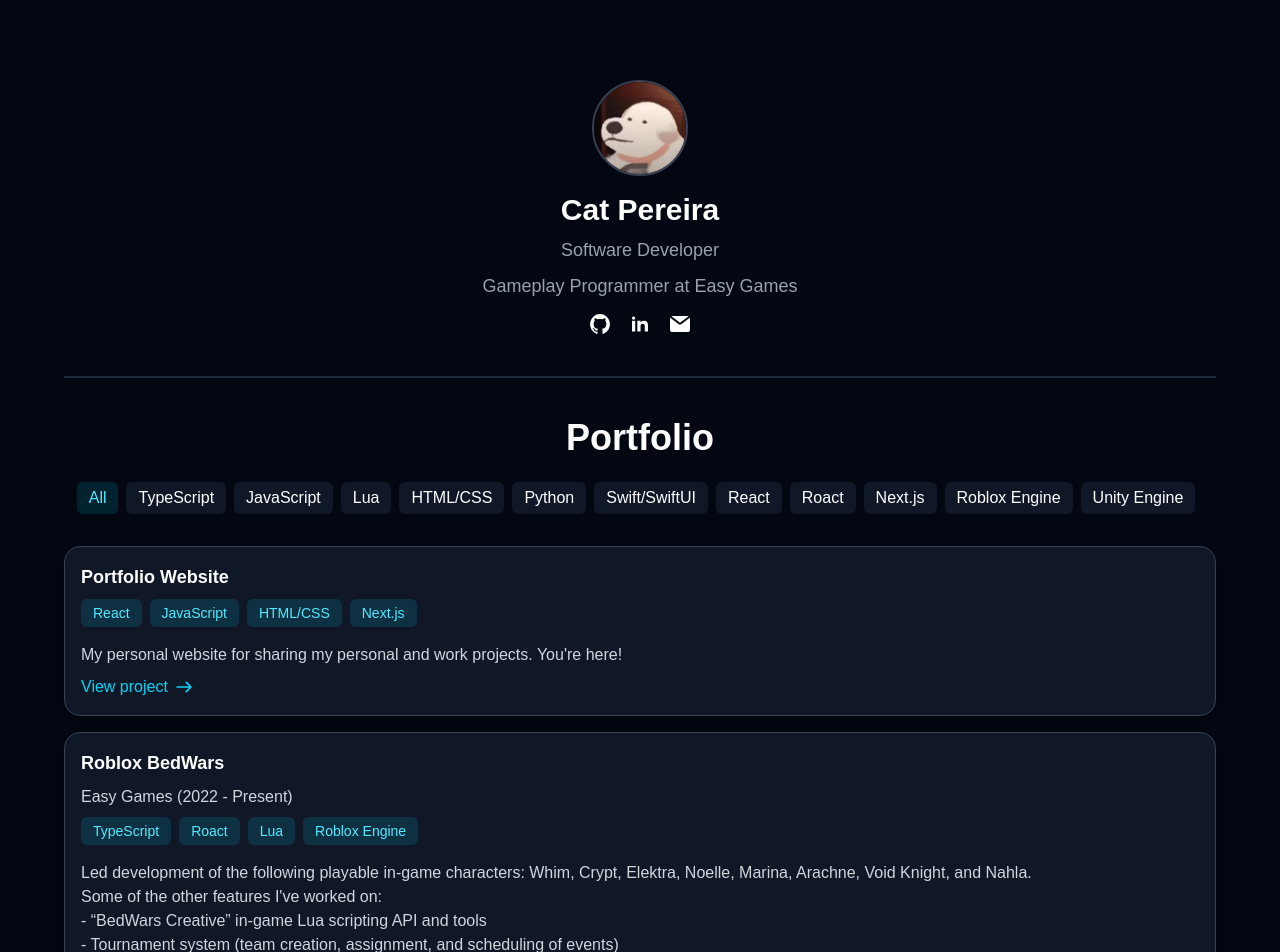
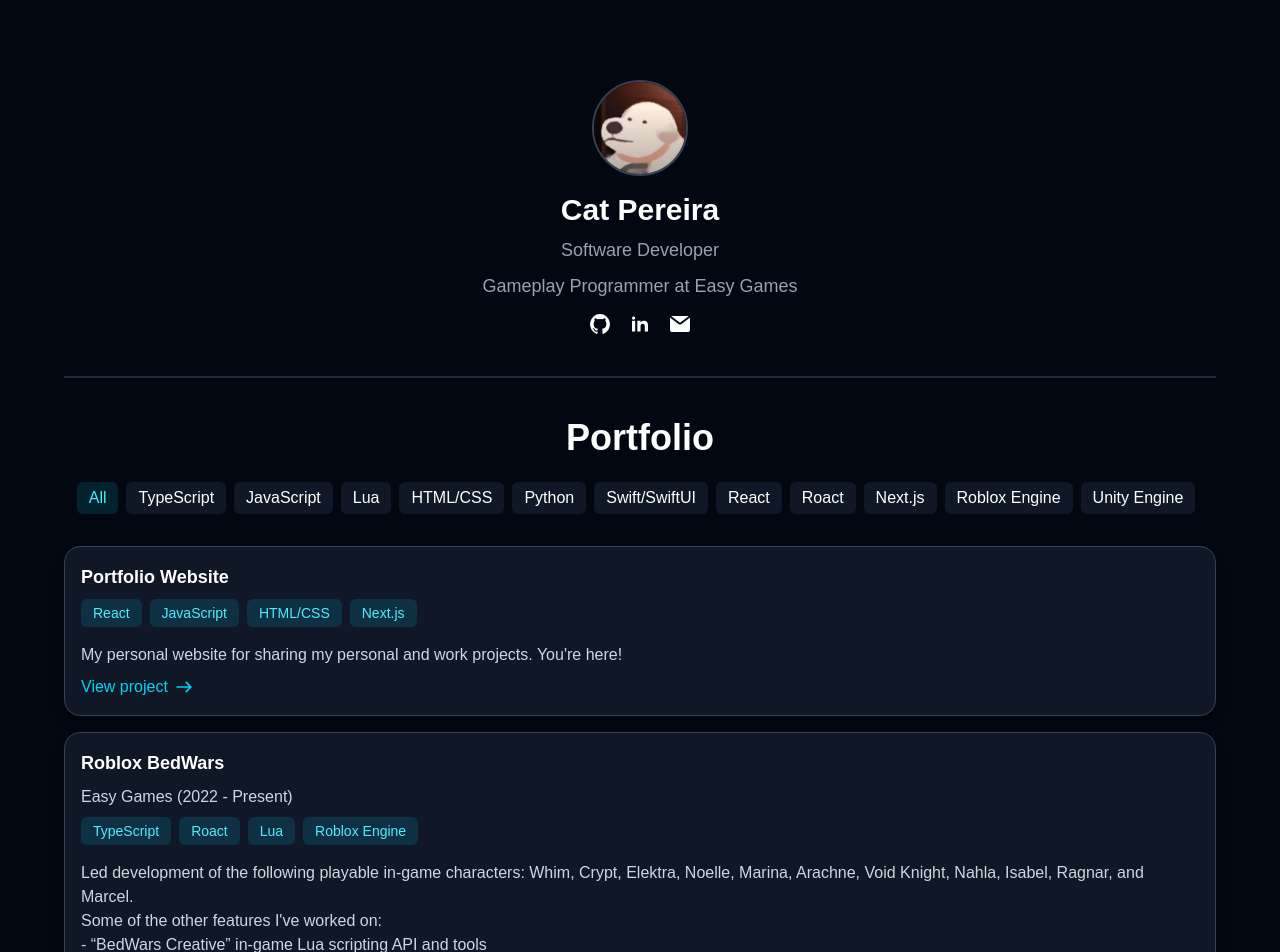
Before and after one commit to catherinepereira/personal-website, a Next.js app: page / in a window 1280 px wide. Shown: the top 952 px of the page. Built offline with nearby package versions, Linux system fonts and the light colour scheme.

Commit message:
Update projects.ts

```diff
--- a/public/projects.ts
+++ b/public/projects.ts
@@ -51,7 +51,7 @@
 		link: "https://bedwars.com",
 		company: Company.EasyGames,
 		description: [
-			"Led development of the following playable in-game characters: Whim, Crypt, Elektra, Noelle, Marina, Arachne, Void Knight, and Nahla.",
+			"Led development of the following playable in-game characters: Whim, Crypt, Elektra, Noelle, Marina, Arachne, Void Knight, Nahla, Isabel, Ragnar, and Marcel.",
 			"Some of the other features I've worked on:",
 			"- “BedWars Creative” in-game Lua scripting API and tools",
 			"- Tournament system (team creation, assignment, and scheduling of events)",
```
